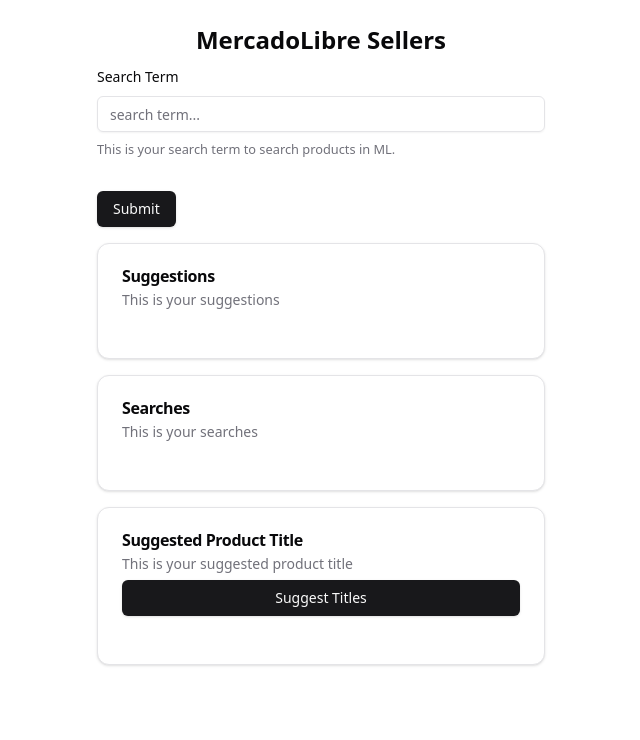
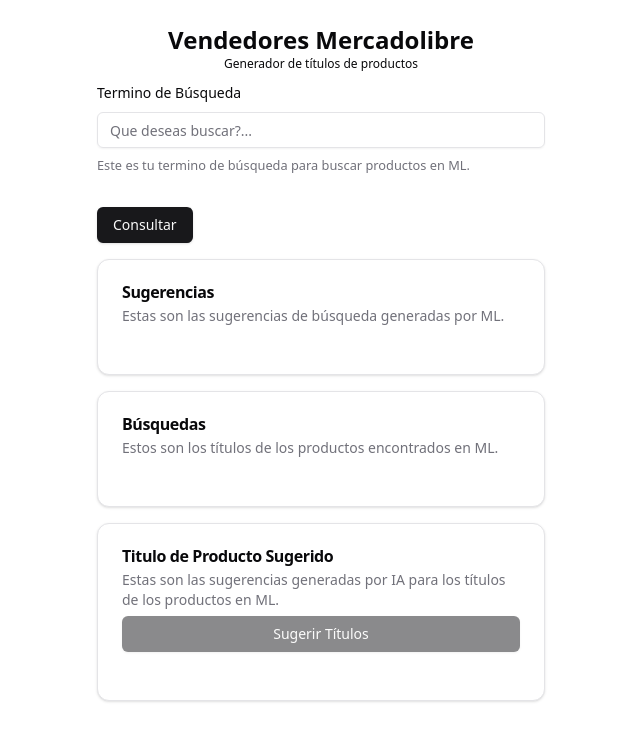
Before and after one commit to stivenjsdev/mercadolibre-seller, a React (Vite) app: page / in a window 1280 px wide. Shown: the top 740 px of the page, without its empty margins (319-959 px from the left). Built offline with nearby package versions, Linux system fonts and the light colour scheme.

Commit message:
feat: change language to Spanish

```diff
--- a/src/App.tsx
+++ b/src/App.tsx
@@ -29,10 +29,15 @@
 };
 
 function App() {
+  // Response for the gpt request
   const [response, setResponse] = useState<string | null>("");
+
+  // Status for the gpt request
   const [status, setStatus] = useState<"loading" | "success" | "error">(
     "success"
   );
+
+  // Get Suggestions by term Query
   const { data: dataSuggestions, mutate: mutateSuggestions } = useMutation({
     mutationFn: getSuggestions,
     onError: (error) => {
@@ -41,11 +46,11 @@
     onSuccess: (data) => {
       console.log("getSuggestions Success");
       if (!data) return;
-      // console.log("asking gpt");
-      // askGpt(data);
+      // doing something when get suggestions
     },
   });
 
+  // Get Product Searches by term Query
   const { data: dataSearch, mutate: mutateSearch } = useMutation({
     mutationFn: searchTerm,
     onError: (error) => {
@@ -54,8 +59,7 @@
     onSuccess: (data) => {
       console.log("getSearch Success");
       if (!data) return;
-      // console.log("asking gpt");
-      // askGpt(data);
+      // doing something when get searches
     },
   });
 
@@ -65,7 +69,7 @@
     },
   });
 
-  async function onSubmitSuggestions(formData: FormData) {
+  async function onSubmit(formData: FormData) {
     mutateSuggestions(formData.message);
     mutateSearch(formData.message);
     form.reset();
@@ -114,14 +118,16 @@
 
   return (
     <main className="p-4">
+      {/* Title */}
       <h1 className="text-2xl text-center py-2 font-bold">
-        MercadoLibre Sellers
+        Vendedores Mercadolibre
+        <span className="text-xs block font-light">Generador de títulos de productos</span>
       </h1>
       <div className="w-full max-w-md mx-auto space-y-4">
         {/* term form */}
         <Form {...form}>
           <form
-            onSubmit={form.handleSubmit(onSubmitSuggestions)}
+            onSubmit={form.handleSubmit(onSubmit)}
             className="space-y-8"
           >
             <FormField
@@ -129,26 +135,26 @@
               name="message"
               render={({ field }) => (
                 <FormItem>
-                  <FormLabel>Search Term</FormLabel>
+                  <FormLabel>Termino de Búsqueda</FormLabel>
                   <FormControl>
-                    <Input placeholder="search term..." {...field} />
+                    <Input placeholder="Que deseas buscar?..." {...field} />
                   </FormControl>
                   <FormDescription>
-                    This is your search term to search products in ML.
+                    Este es tu termino de búsqueda para buscar productos en ML.
                   </FormDescription>
                   <FormMessage />
                 </FormItem>
               )}
             />
-            <Button type="submit">Submit</Button>
+            <Button type="submit">Consultar</Button>
           </form>
         </Form>
 
         {/* suggestions card */}
         <Card>
           <CardHeader>
-            <CardTitle>Suggestions</CardTitle>
-            <CardDescription>This is your suggestions</CardDescription>
+            <CardTitle>Sugerencias</CardTitle>
+            <CardDescription>Estas son las sugerencias de búsqueda generadas por ML.</CardDescription>
           </CardHeader>
           <CardContent>
             {dataSuggestions &&
@@ -163,8 +169,8 @@
         {/* Searches card */}
         <Card>
           <CardHeader>
-            <CardTitle>Searches</CardTitle>
-            <CardDescription>This is your searches</CardDescription>
+            <CardTitle>Búsquedas</CardTitle>
+            <CardDescription>Estos son los títulos de los productos encontrados en ML.</CardDescription>
           </CardHeader>
           <CardContent>
             {dataSearch &&
@@ -179,12 +185,13 @@
         {/* suggested product title card */}
         <Card>
           <CardHeader>
-            <CardTitle>Suggested Product Title</CardTitle>
+            <CardTitle>Titulo de Producto Sugerido</CardTitle>
             <CardDescription>
-              This is your suggested product title
+              Estas son las sugerencias generadas por IA para los títulos de los productos en ML.
             </CardDescription>
-            <Button type="button" onClick={handleSuggestTitles}>
-              Suggest Titles
+            {/* Button Suggest Titles */}
+            <Button type="button" onClick={handleSuggestTitles} disabled={!dataSuggestions && !dataSearch}>
+              Sugerir Títulos
             </Button>
           </CardHeader>
           <CardContent>
```
